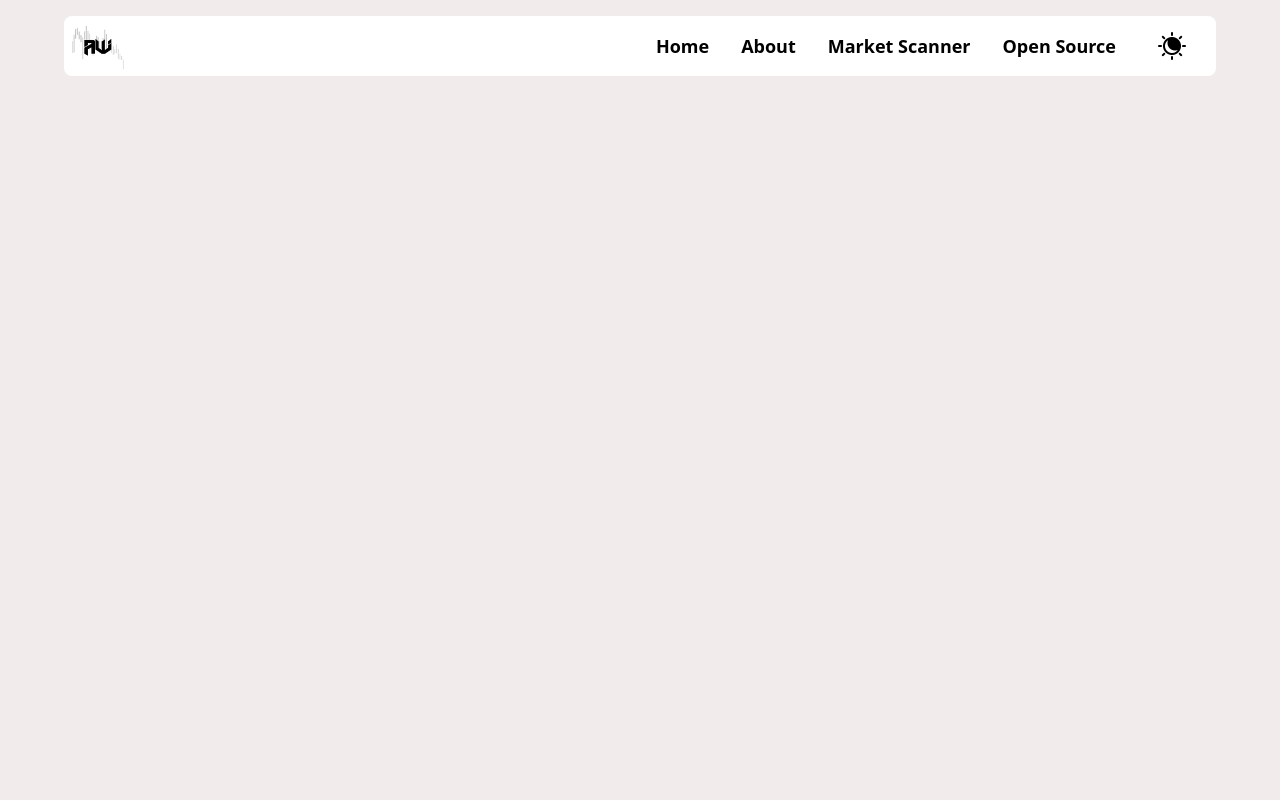
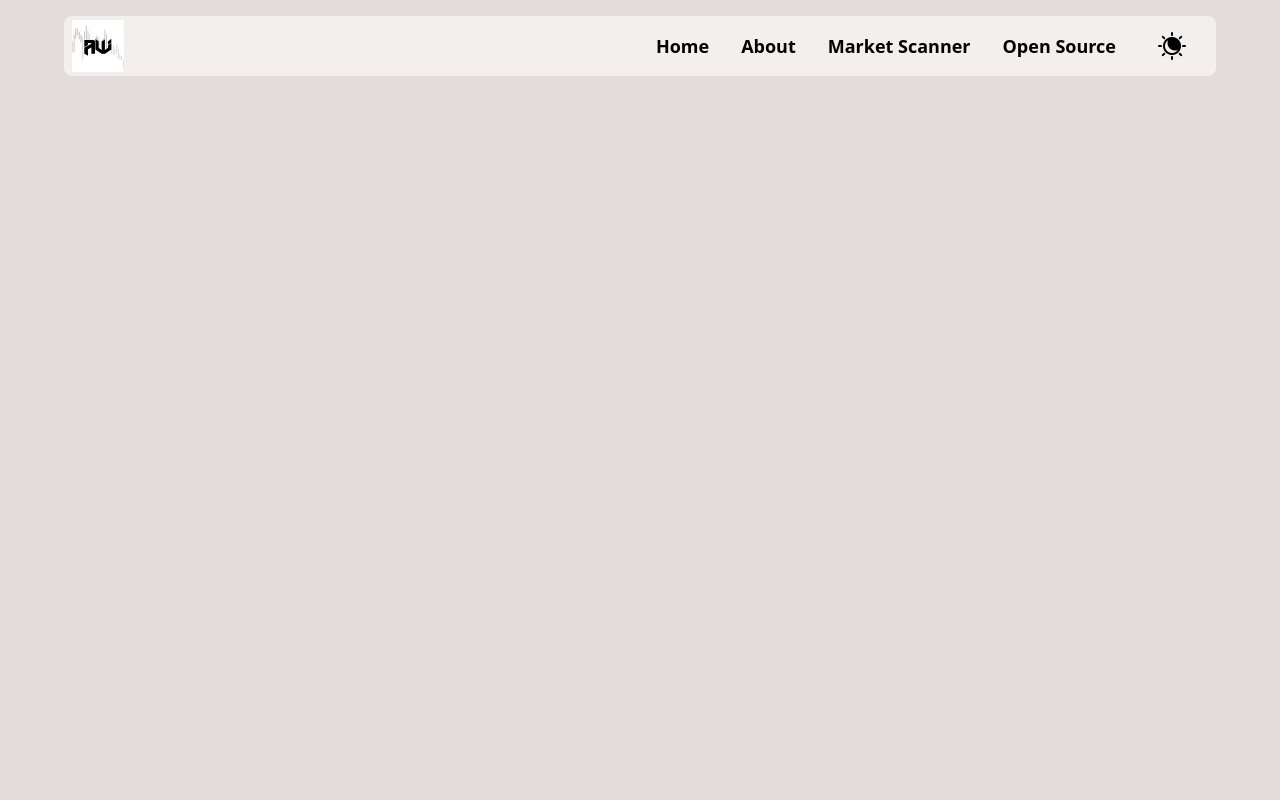
Before and after one commit to AlexW03x/Stock-Options-Scanner, a Flask app: page / in a window 1280 px wide. Run offline with Flask 3, Linux system fonts and the light colour scheme; some libraries are stand-ins or nearby versions.

Commit message:
Dark mode Light Mode

```diff
--- /dev/null
+++ b/static/styles/global.css
@@ -0,0 +1,28 @@
+:root {
+  --bg-color: #e2dcdc;
+  --text-color: #000000;
+  --link-color: #47a847;
+  --nav-color: #f3efef;
+}
+
+[data-theme="dark"] {
+  --bg-color: #1d1f1d;
+  --text-color: #e0e0e0;
+  --link-color: #6fcf97;
+  --nav-color: #252925;
+}
+
+/* Apply variables to elements */
+body {
+  background-color: var(--bg-color);
+  color: var(--text-color);
+  transition: background-color 0.3s, color 0.3s;
+}
+
+a {
+  color: var(--text-color);
+}
+
+a:hover {
+  color: var(--link-color);
+}
--- a/templates/_navigation.html
+++ b/templates/_navigation.html
@@ -1,4 +1,4 @@
-<nav class="w-[90%] mx-auto rounded-lg min-h-[60px] bg-white drop-shadow-[0_0_10px_black]/20 sm:flex sm:justify-between z-[99] mt-4 overflow-hidden">
+<nav class="w-[90%] mx-auto rounded-lg min-h-[60px] bg-[var(--nav-color)] drop-shadow-[0_0_10px_black]/20 sm:flex sm:justify-between z-[99] mt-4 overflow-hidden">
 
     <div class="space-x-2 flex flex-row justify-between items-center sm:w-auto w-[100%] h-[60px]">
         <img src="{{ url_for('static', filename='Logo.png') }}" draggable="false" alt="Logo" class="object-contain max-h-[60px] invert cursor-pointer hover:opacity-80 transition-all ease-in duration-150 px-2 py-1"/>
@@ -8,10 +8,10 @@
 
     <div id="navigation"
         class="sm:space-x-8 sm:space-y-0 space-y-4 flex sm:flex-row flex-col justify-center items-center sm:pr-[20px] sm:pb-0 overflow-hidden sm:h-[60px] transition-all duration-300 ease-in-out">
-        <a href="/" class="text-black font-semibold text-lg hover:text-[#47a847] transition-all ease-in duration-150">Home</a>
-        <a href="/" class="text-black font-semibold text-lg hover:text-[#47a847] transition-all ease-in duration-150">About</a>
-        <a href="/" class="text-black font-semibold text-lg hover:text-[#47a847] transition-all ease-in duration-150">Market Scanner</a>
-        <a href="https://github.com/AlexW03x/Stock-Options-Scanner" class="text-black font-semibold text-lg hover:text-[#47a847] transition-all ease-in duration-150">Open Source</a>
+        <a href="/" class="text-[var(--text-color)] font-semibold text-lg hover:text-[#47a847] transition-all ease-in duration-150">Home</a>
+        <a href="/" class="text-[var(--text-color)] font-semibold text-lg hover:text-[#47a847] transition-all ease-in duration-150">About</a>
+        <a href="/" class="text-[var(--text-color)] font-semibold text-lg hover:text-[#47a847] transition-all ease-in duration-150">Market Scanner</a>
+        <a href="https://github.com/AlexW03x/Stock-Options-Scanner" class="text-[var(--text-color)] font-semibold text-lg hover:text-[#47a847] transition-all ease-in duration-150">Open Source</a>
         <img onClick="changeColourMode()" id="colourMode" src="{{ url_for('static', filename='night-mode.png')}}" draggable="false" class="object-contain max-h-[40px] py-1 px-2 cursor-pointer hover:invert-[0.5] transition-all ease-in duration-150"/>
     </div>
 
@@ -29,30 +29,37 @@
         navbar.classList.add("pb-[0px]");
 
         try{
-            if(!("theme" in localStorage)){ //check if local storage has browser stored theme for context
+            if("theme" in localStorage){
+                if(localStorage.getItem("theme") == "dark"){
+                    document.documentElement.classList.remove("light");
+                    document.documentElement.classList.add("dark");
+                    document.documentElement.setAttribute("data-theme", "dark");
+                }
+                else if(localStorage.getItem("theme") == "light"){
+                    document.documentElement.classList.remove("dark");
+                    document.documentElement.classList.add("light");
+                    document.documentElement.setAttribute("data-theme", "light");
+                }
+                console.log("Theme fetched from storage!");
+            }
+            else if(!("theme" in localStorage)){ //check if local storage has browser stored theme for context
             //check for current media colour scheme
                 if(window.matchMedia("(prefers-color-scheme: dark)").matches){ //add theme based on context of tailwind preference if theme doesn't exist!
                     document.documentElement.classList.add("dark");
+                    document.documentElement.setAttribute("data-theme", "dark");
                     localStorage.setItem("theme", "dark");
                 }
 
                 if(window.matchMedia("(prefers-color-scheme: light)").matches){
                     document.documentElement.classList.add("light");
+                    document.documentElement.setAttribute("data-theme", "light");
                     localStorage.setItem("theme", "light");
                 }
-            }
-            else{
-                if(localStorage.getItem("theme") == "dark"){
-                    document.documentElement.classList.remove("light");
-                    document.documentElement.classList.add("dark");
-                }
-                else if(localStorage.getItem("theme") == "light"){
-                    document.documentElement.classList.remove("dark");
-                    document.documentElement.classList.add("light");
-                }
+                console.log("Theme fetched from preference!");
             }
 
             addInverse(); //call this to automatically change the mode!
+            console.log(localStorage.theme);
         }
         catch(exception){
             console.error(exception || "Failed to set defaultly stored theme!");
@@ -87,11 +94,13 @@
         if(localStorage.getItem("theme") == "dark"){
             document.documentElement.classList.remove("dark");
             document.documentElement.classList.add("light");
+            document.documentElement.setAttribute("data-theme", "light");
             localStorage.setItem("theme", "light")
         }
         else{
             document.documentElement.classList.remove("light");
             document.documentElement.classList.add("dark");
+            document.documentElement.setAttribute("data-theme", "dark");
             localStorage.setItem("theme", "dark");
         }
 
--- a/templates/base.html
+++ b/templates/base.html
@@ -1,14 +1,26 @@
 <!DOCTYPE html>
-<html lang="en">
+<html lang="en" data-theme="light">
 <head>
   <meta charset="UTF-8">
   <meta name="viewport" content="width=device-width, initial-scale=1.0" />
   <title>AW's Stock Option Scanner</title>
   <link rel="icon" type="image/icon" href="{{ url_for('static', filename='Logo.ico') }}">
+  <link rel="stylesheet" href="{{ url_for('static', filename='styles/global.css') }}">
+
   <link rel="preconnect" href="https://fonts.googleapis.com">
   <link rel="preconnect" href="https://fonts.gstatic.com" crossorigin>
   <link href="https://fonts.googleapis.com/css2?family=Oswald:wght@200..700&family=Permanent+Marker&family=Poppins:ital,wght@0,100;0,200;0,300;0,400;0,500;0,600;0,700;0,800;0,900;1,100;1,200;1,300;1,400;1,500;1,600;1,700;1,800;1,900&family=Quicksand:wght@300..700&family=Roboto:ital,wght@0,100..900;1,100..900&family=Rubik:ital,wght@0,300..900;1,300..900&display=swap" rel="stylesheet">
-  <script src="https://cdn.tailwindcss.com"></script>
+<script>
+  tailwind.config = {
+    darkMode: ['attribute', 'data-theme="dark"'],
+    theme: {
+      extend: {}
+    }
+  }
+</script>
+<script src="https://cdn.tailwindcss.com"></script>
+
+
 </head>
 <style>
 
@@ -19,7 +31,7 @@
 }
 
 </style>
-<body class="w-full overflow-x-hidden min-h-auto h-auto bg-[#f2ebeb] overflow-y-auto">
+<body class="w-full overflow-x-hidden min-h-auto h-auto bg-[var(--bg-color)] overflow-y-auto">
     <div class="w-[100%] overflow-hidden min-h-screen h-auto">
         {% include "_navigation.html" %}
 
```
